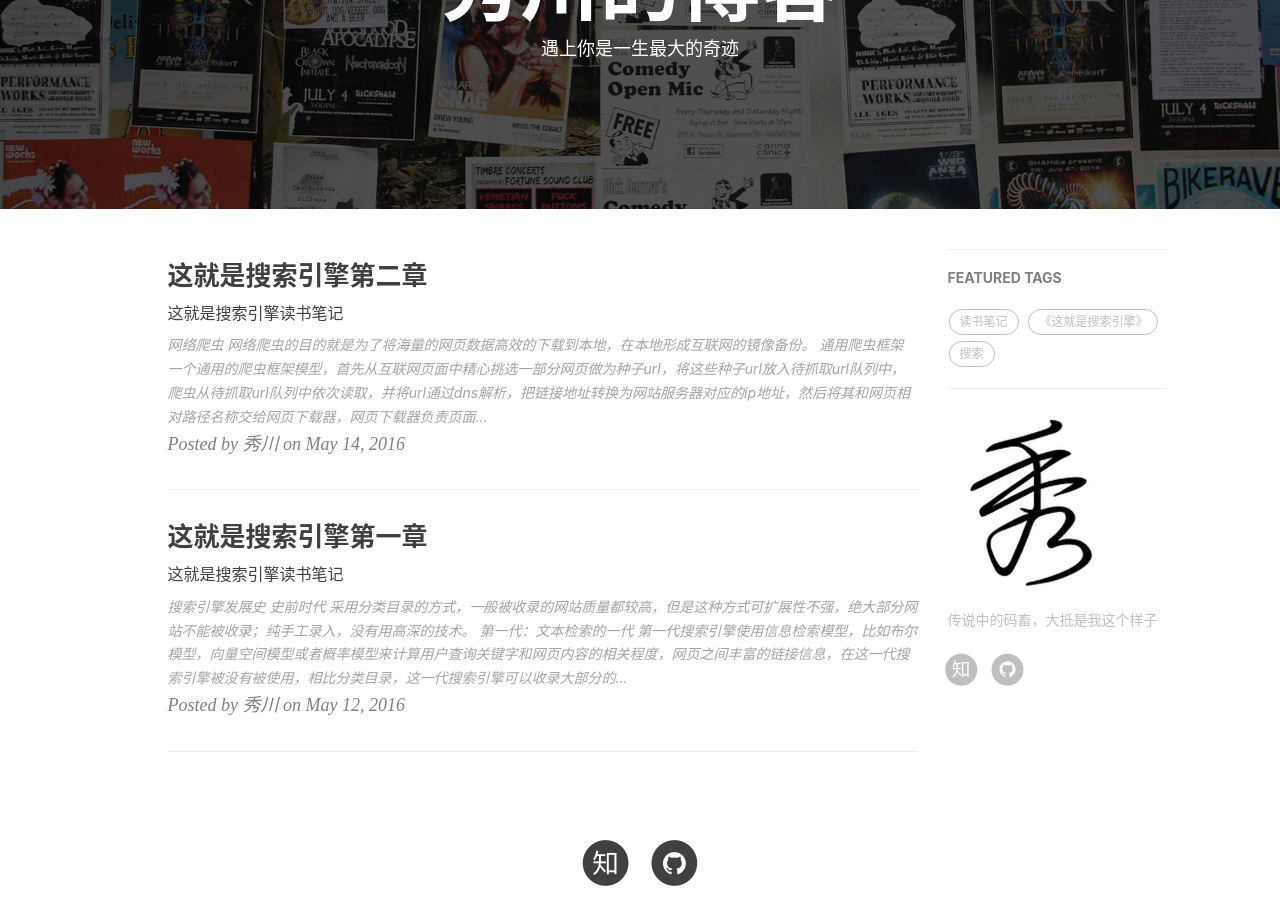
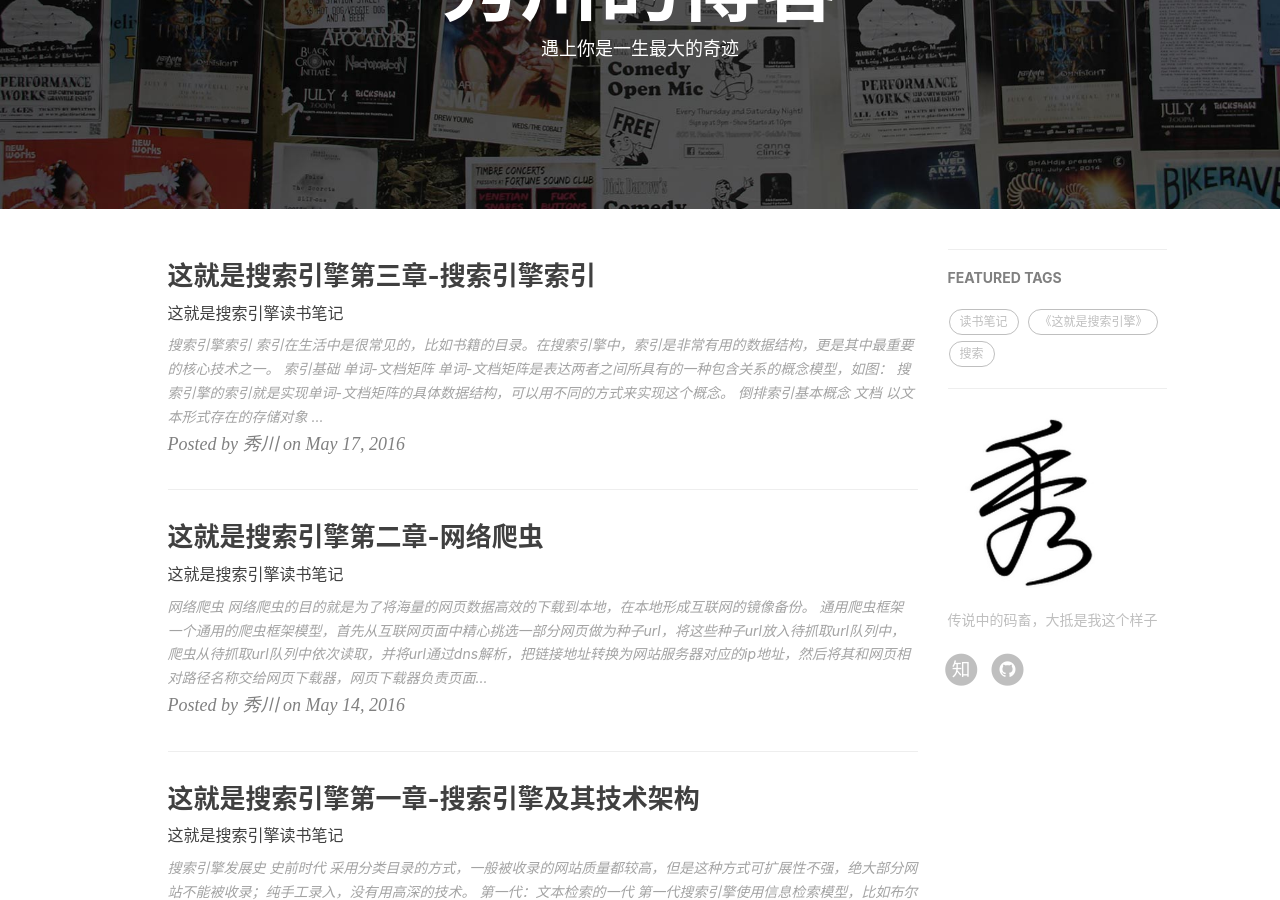
Before and after one commit to froest2012/froest.github.io, a Jekyll site: the page built from index.html, in a window 1280 px wide and 900 px high, scrolled down 209 px. Built offline with Jekyll 4.4.1, drawn with Linux system fonts in a browser that asks for light colours; nearby versions of some CDN libraries; the list of posts is cut into pages by our own code; comment, search, counter and statistics services are not loaded; some of the changed lines change nothing that is shown.

Commit message:
3th chapter

```diff
--- a/_posts/2016-05-12-the-1th-chapter-of-this-is-search-engine.md
+++ b/_posts/2016-05-12-the-1th-chapter-of-this-is-search-engine.md
@@ -1,6 +1,6 @@
 ---
 layout:     post
-title:      "这就是搜索引擎第一章"
+title:      "这就是搜索引擎第一章-搜索引擎及其技术架构"
 subtitle:   "这就是搜索引擎读书笔记"
 date:       2016-05-12
 author:     "秀川"
--- a/_posts/2016-05-12-the-2th-chapter-of-this-is-search-engine.md
+++ b/_posts/2016-05-12-the-2th-chapter-of-this-is-search-engine.md
@@ -1,6 +1,6 @@
 ---
 layout:     post
-title:      "这就是搜索引擎第二章"
+title:      "这就是搜索引擎第二章-网络爬虫"
 subtitle:   "这就是搜索引擎读书笔记"
 date:       2016-05-14
 author:     "秀川"
--- /dev/null
+++ b/_posts/2016-05-12-the-3th-chapter-of-this-is-search-engine.md
@@ -0,0 +1,231 @@
+---
+layout:     post
+title:      "这就是搜索引擎第三章-搜索引擎索引"
+subtitle:   "这就是搜索引擎读书笔记"
+date:       2016-05-17
+author:     "秀川"
+header-img: "img/post-bg-re-vs-ng2.jpg"
+header-mask: 0.3
+catalog:    true
+tags:
+    - 读书笔记
+    - 《这就是搜索引擎》
+    - 搜索
+    - 搜索引擎索引
+---
+
+# 搜索引擎索引
+索引在生活中是很常见的，比如书籍的目录。在搜索引擎中，索引是非常有用的数据结构，更是其中最重要的核心技术之一。
+
+## 索引基础
+#### 单词-文档矩阵
+单词-文档矩阵是表达两者之间所具有的一种包含关系的概念模型，如图：
+![单词-文档矩阵](../../../../img/in-post/0512/单词-文档矩阵.jpg, "单词-文档矩阵")
+
+搜索引擎的索引就是实现单词-文档矩阵的具体数据结构，可以用不同的方式来实现这个概念。
+
+### 倒排索引基本概念
+
+* 文档
+以文本形式存在的存储对象
+
+* 文档集合
+由若干个文档组成的集合称为文档集合
+
+* 文档编号
+在索引引擎内部，会为文档集合中的每个文档赋予一个唯一的内部编号
+
+* 单词编号
+与文档编号类似，搜索引擎内部以唯一的编号来表示某个单词
+
+* **倒排索引**（lexicon）
+倒排索引是实现单词-文档矩阵的一种具体的存储形式。通过单词快速的获取包含这个单词的文档列表。倒排索引主要由两部分组成：**单词词典**和**倒排文件**。
+
+* 单词词典
+单词词典是由文档集合中出现过的所有单词构成的字符串集合，单词词典内每条索引项记载单词本身的一些信息以及指向倒排列表的指针。
+
+* 倒排列表
+倒排列表记载了出现过某个单词的所有文档的文档列表以及单词在该文档中出现的位置信息，每条记录称为倒排项
+
+* 倒排文件
+所有单词的倒排列表往往顺序的存储在磁盘的某个文件里面，这个文件即倒排文件，倒排文件是存储所有的物理文件。
+
+![倒排文件基本概念](../../../../img/in-post/0512/倒排索引基本概念.jpg "倒排索引基本概念")
+
+* 词频（TF）
+某个单词在某个文档中出现的次数
+
+* 文档频率
+文档频率信息代表了文档集合中有多少个文档包含这个单词，他和词频一样，在搜索结果排序中有着非常重要的作用。
+
+* 位置信息
+单词在某个文档中出现的位置，这个信息在索引中可以选择不包含，因为加入位置信息以后索引会膨胀的很快。
+
+## 单词词典
+单词词典是倒排索引中非常重要的组成部分,用来维护文档集合中出现过的所有单词的相关信息，同时用于记载某个单词对应的倒排列表在倒排文件中的位置信息。
+
+常用的数据结构：哈希加链表和树形词典结构。
+
+### 哈希加链表
+这种词典结构主要由哈希表以及冲突链表组成。每个哈希表项保存一个指针，指向冲突链表，在冲突链表里，相同哈希值的单词形成链表结构。
+
+### 树形结构
+B树（B+树）是另一种高效查找结构，B树与哈希方式查找不同，需要字典项能够按照大小排序（数字或者字符序），而哈希方式无须此要求。
+下图是B树结构示意图：
+![B树查找结构](../../../../img/in-post/0512/B树查找结构.jpg "B树查找结构")
+
+B树形成了层级查找结构，中间节点用于支出一定顺序范围的词典项目存储在哪个子树种，起到根据词典项比较大小进行导航的作用，最底层的叶子节点存储单词的地址信息，根据这个地址就可以提取出单词字符串。
+
+## 倒排列表
+倒排列表用来记录有哪些文档包含了某个单词。一般文档集合里面会有很多文档包含某个单词，每个文档会记录文档编号（DocId），单词在这个文档中出现的次数（TF）及单词在文档中哪些位置出现过等信息，这样与一个文档相关的信息被称为倒排索引项，包含这个单词的一系列倒排索引项形成了倒排列表。
+
+在实搜索引擎系统中，并不存储倒排索引项中的实际编号，而是代之以文档编号差值（要求倒排索引项按照由小到大排序，保证差值总是大于0的整数），这么做的主要原因是对数据进行压缩，增加数据的压缩率。
+
+## 建立索引
+建立索引比较实用的三种方法
+
+### 两遍文档遍历法
+两遍文档遍历法是完全使用内存建立索引的，其他两种方法都是需要内存与磁盘相互配合才可以建立索引。
+
+第一遍扫描获取建立索引的一些统计信息，比如文档集合包含的文档个数，文档集合内所包含的不同单词个数，每个单词在多少文档中出现过的信息DF，把所有单词的DF值全部相加，就可以知道建立索引所需的内存大小是多少。然后在内存中分配足够大的连续存储区域，因为第一遍扫描已经获得了每个单词的DF信息，所以将连续存储区分成不同大小的片段，词典内某个单词根据自己对应的DF信息，可以通过指针，指向属于自己的内存片段的起始位置与终止位置。
+
+第二遍扫描对每一个单词，获得包含这个单词的每个文档的文档id，词频信息，把这些信息不断的填充到第一遍扫描分配的内存空间中，当第二遍扫描结束的时候，分配的内存空间正好被填充满。
+
+内存要求很大，因为要扫描两遍，索引速度上相比于其他两种也不占优势，在现实中这种方法并不常见。
+
+### 排序法
+在内存中分配固定大小的空间，用于存放词典信息以及索引的中间结果，当分配的中间结果被消耗完时，把中间结果写入磁盘上的临时文件，清空内存里中间结果所占的空间，以用做下一轮索引中间结果的存储区，这种方法由于只需要固定大小的内存，所以可以对任意大小的文档集合建立索引。
+![排序法建索引](../../../../img/in-post/0512/排序法建索引.jpg "排序法建索引")
+
+中间结果写入磁盘临时文件之前，需要对中间结果集（倒排项列表）进行按照单词ID，文档ID排序（有利于临时文件合并），排序完以后写入到临时文件中。当所有的文档都处理完成，在内存中对应临时文件的个数分配相应多的缓冲区，读入部分临时文件，将不同缓冲区中包含同一个单词的三元组（倒排项）进行合并，写入最终索引，同时将缓冲区中这个单词的三元组内容清空。三元组在临时文件中必须是有序的，这样才能够方便合并。
+
+随着处理文档增多，词典所占用的内存也会越来越多，最后用于中间结果保存的空间就越来越少，处理速度就越来越慢。
+
+### 归并法
+归并法是排序法的升级版。也会在内存中开辟一块固定大小的内存存储中间结果，无论建立多大的索引都可以使用此方法来完成。当内存满了，就把中间结果写入磁盘临时文件，在排序法中，只有有序三元组（倒排项）信息是写入磁盘临时文件的，但是归并法会把词典信息以及三元组信息全部写入磁盘临时文件（中间结果应该也是有序的，方便后面归并），词典项放在列表最前端，之后跟随相应的倒排列表。
+
+在归并法中的临时文件中存储的是完整的倒排索引信息。
+
+## 动态索引
+搜索引擎需要处理的文档都是动态文档，文档更新内容，文档被删除，新增文档，动态索引可以让索引系统如何做到实时反应，在这种动态索引中，有3个关键的索引结构：倒排索引，临时索引，已删除文档。
+
+* 倒排索引
+词典信息在内存，倒排列表存在磁盘文件中
+
+* 临时索引
+词典信息与倒排列表都存在内存中
+
+* 已删除文档
+已经删除的文档id的集合，修改的文档，相当于就文档删除，新增一个新的文档
+
+用户查询的时候，搜索引擎同时从倒排索引和临时索引中读取用户查询单词的倒排列表，找到包含用户查询的文档集合，并对两个结果进行合并，之后利用已删除文档列表进行过滤，返回最终结果。
+
+## 索引更新策略
+由于内存的限制，需要将内存中的临时索引更新到磁盘中去，所以需要考虑索引更新策略。索引更新策略有4种：完全重建索引，再合并策略，原地更新策略，混合策略。
+
+### 完全重建策略
+当新增文档达到一定数量，将新增文档与原先的文档进行合并，按照之前介绍的建索引的方式建立索引，新索引建立完成后，老索引被遗弃。
+
+因为重建索引时间比较长，索引在进行索引重建的过程中，老索引任然需要维护来对用户查询作出响应。这种完全重建索引的策略一般用于小文档，因为这种方式代价比较高。
+
+### 再合并策略
+当新增文档达到一定数量，临时索引与老文档的倒排索引进行合并。
+
+再合并策略按照以下步骤进行索引内容更新：
+
+* 当新增文档进入系统，解析文档，之后更新内存中维护的临时索引，文档中出现的每个单词，在其倒排列表末尾追加倒排列表项，这个临时索引可称为增量索引。
+* 一旦增量索引将指定内存消耗完，此时需要一次索引合并，即增量索引与倒排索引内容进行合并。倒排索引与增量索引在遍历之前都需要按照字典序排序，这样对倒排文件的遍历只需要一遍，并且可以顺序读，减少了文件操作中比较耗时的磁盘寻道时间（这是再合并策略高效的原因）。
+
+合并步骤如图：
+![再合并策略](../../../../img/in-post/0512/再合并策略动态更新索引.jpg "再合并策略动态更新索引")
+
+已经删除的索引还是存在的，这是再合并策略的一个缺点。
+
+### 原地更新策略
+增量索引达到一定的大小以后，在原来的倒排索引文件中做追加操作，将增量索引中的倒排列表项追加到老索引相应的位置末尾。
+
+但是存在一个问题，倒排文件中的两个相邻单词，为了查询时加快速度，其倒排索引一般是顺序序列存储的，这导致了没有空余的位置用来追加信息，为了支持原地更新操作，每个单词的倒排列表后面会预留出一定的磁盘空间，在索引合并的时候可以将增量索引追加到预留空间中。
+
+如果预留空间不足以容纳新增的倒排所以，那么会在磁盘中找到一块连续的存储区，之后把老的倒排列表读出并写入新的磁盘位置，并且增量索引的倒排列表项追加到后面。
+
+原地更新策略效率比再合并策略低，主要有两方面的原因：
+1. 对倒排列表的迁移是比较常见的操作，为了能进行快速迁移，而需要找到足够大的磁盘连续存储区，所以这个策略需要对磁盘可用空间进行维护和管理，而这种维护和查找的成本非常高
+2. 由于原地更新策略对单词的倒排列表做数据迁移某些单词及其对应倒排列表会从老索引中移除，这样就破坏了这种单词的连续性，导致在进行索引合并时不能进行顺序读取，必须维护一个单词到其倒排列表文件相应位置的映射表，这样做一方面降低了磁盘读取数据，一方面需要大量的内存来存储这种映射关系。
+
+### 混合策略
+混合策略的出发点是能够结合不同索引更新策略的长处，将不同的索引更新策略混合，以形成高效的方法。
+
+混合策略一般按照单词的不同性质分类，不同类别的单词，对其索引采取不同的索引更新策略。常见的做法是按照单词对应的倒排列表的长度进行区分，倒排列表长的单词采用原地更新策略（可以减少磁盘读写次数），倒排列表短的单词采用再合并策略
+
+## 查询处理
+查询处理主要是搜索引擎对于用户查询的处理过程，常见的查询处理机制，一种叫一次一文档方式，另一种叫一次一单词方法。还可以使用跳跃指针来查询优化过程。
+
+### 一次一文档
+搜索引擎接收到用户的查询后，解析出查询词，然后将查询词对应的倒排列表从磁盘读出，所谓一次一文档，就是每次把一个文档处理完成（最终相似性得分）再去处理下一个文档，以文档为单位。
+![一次一文档]()
+
+搜索系统的输出结果往往是限定个数的，在实际实现一次一文档方式时，不必保存所有文档的相关性得分，而只需要在内存中维护一个大小为K的优先级队列，用来保存目前计算过程中得分最高的K个文档即可，这样可以节省内存和计算时间。一般采取**根堆优先级队列**。
+
+### 一次一单词
+一次一文档是先纵向遍历单词文档矩阵，再横向遍历单词文档矩阵；但是一次一单词是先横向遍历单词文档矩阵，再纵向遍历单词文档矩阵。
+
+处理完所有单词对应的倒排列表以，计算每个文档的相似性得分，之后按照得分大小排序，输出得分最高的K个文档。
+
+![一次一单词]()
+
+### 跳跃指针
+跳跃指针的基本思想是将一个倒排列表的数据化整为零，切分为若干个大小固定的数据块，一个数据块为一组，对每个数据块，增加元信息来记录关于这个块的一些信息，这样即使面对压缩后的倒排列表在进行倒排列表合并的时候也可能有两个好处：一个好处是无须解压缩所有倒排列表项，只解压缩部分数据即可；另一个好处是无须比较任意两个文档id，通过这两种方式有效节省了计算资源和存储资源。
+
+使用跳跃指针只要解压缩包含这个文档id的一段倒排列表接口，不需要解压缩所有的倒排列表。跳表如果数据块小，那么指针向后跳跃的可能性就大，增加了指针的比较次数；如果数据块大，可以有效减少指针比较次数，但是使用跳跃指针向后跳跃的可能性就变小，所以需要根据数据情况对块大小进行合理的设置才能取得最有结果。现实中的做法：***假设倒排列表长度为L，即包含L个文档ID，使用L的平方根做为块的大小***。
+
+## 多字段索引
+搜索关键词出现在不同字段的权重是不一样的，如果搜索关键词出现在网页标题，很明显这个网页的相关性会高于只在正文中出现关键词的网页，所以区分不同字段对于搜索引擎的相关性评分也有很大的作用。
+
+搜索引擎需要对多字段进行索引，而实现多字段索引有三种方式：多索引方式，倒排列表方式，扩展列表方式。
+
+### 多索引方式
+多索引方式针对每个字段分别建立一个索引，用户指定某个字段做为搜索范围时，可以从相应的索引里提取结果。
+
+如果用户没有指定特定的字段，搜索引擎会对所有字段进行查找并合并多个字段的相关性得分，对于多索引方式来说，就需要对多个索引进行读取，索引这种方式效率会比较低。
+
+### 倒排列表
+为了支持字段搜索，也可以把字段信息存储在某个关键词对应的倒排列表内，在倒排列表中每个文档索引项信息的末尾追加字段信息，这样在读出用户查询关键词的倒排列表的同时，就可以根据字段信息，判断这个关键词是否在某个字段中出现，以此来进行过滤，并保留指定志短内出现过搜索词的文档做为搜索结果。
+
+### 扩展列表方式
+扩展列表是实际中用的比较多的支持多字段索引的方法。这个方法为每个字段建立一个列表，这个列表记载了这个字段在每个文档中出现的对应位置信息。
+![扩展列表方式]()
+
+## 短语查询
+短语查询强调单词之间的顺序。如果单词的倒排列表只存储文档编号以及单词频率信息，其爆了的信息是不足以支持短语搜索的，因为单词之间的顺序关系没有保留。常见的支持短语查询技术方法：位置信息索引，双词索引，短语索引。
+
+### 位置信息索引
+我们一般不存储位置信息，因为加入位置信息这样会使倒排列表长度剧烈增加，消耗很多内存，另外还影响读取效率，对快速响应用户查询不利。但是如果加上位置信息，可以很方便的支持短语查询。
+
+### 双词索引
+双词索引是另一种可以对短语查询提供支持的索引结构。短语至少两个单词，也可能包含多个单词，统计数据表明，二词短语在短语中所占比例最大，如果能针对二词短语提供快速查询，也能解决短语查询问题。
+
+双词索引会使数据量急剧增大，词典结构是一维的，而双词索引是二维的，这样倒排列表会急剧增大，所以一般并非对所有的单词建立双词索引，而只是对计算代价高的短语建双词索引。
+
+### 短语索引
+短语索引就是直接在索引中加入短语索引，但是不可能事先将所有的短语都建好，通用的做法是挖掘出热门短语，为这些短语专门建立索引。
+
+加入短语索引以后，搜索引擎接收到用户的查询后，首先在短语索引里查找，如果找到，则计算后返回给用户搜索结果，否则任然利用常规索引进行查询处理。
+
+![短语索引]()
+
+### 混合方法
+位置索引适合处理常规的短语查询，即计算代价小的短语；双词索引适合处理计算代价较高的短语查询；短语索引适合处理热门短语查询或者文本中高频度出现的短语。如果这三种索引能够有机的集成在一起，就可以使系统返回出很大优势。
+
+![混合索引]()
+
+## 分布式索引
+当搜索引擎需要处理的文档集合数量非常庞大时，靠单机往往难以承担如此重任，此时需要考虑分布式解决方案。每台机器维护整个索引的一部分，由多机写作来完成索引的建立和对查询的响应。分布式索引方案有两种：按文档对索引划分和按单词对索引划分。
+
+### 按文档划分
+按文档划分就是将整个文档集合切割成若干个子集，每台机器负责对某个文档子集建立索引，并响应查询请求。查询分发服务器接收到查询请求以后将查询广播给所有索引服务器，每个索引服务器负责部分文档子集的索引维护和查询响应，当索引服务器接收到用户查询之后，按照计算相关文档的得分，返回得分最高的K个文档给分发服务器，分发服务器拿到各个索引服务器的搜索结果后，合并结果并返回。
+![文档划分方式对用户查询的响应]()
+
+### 按单词划分
+按单词划分是对单词词典进行划分，每个索引服务器负责词典中部分单词的倒排列表的建立和维护。某个单词的查询只能在某台服务器下面完成。
+
+按单词划分扩展性差，负载均衡也不是很好，容错性差对查询处理方式的支持不够灵活，所以按文档划分对于索引的分布式来说是比较好的选择
```
Also changed, not shown: img/in-post/0512/B树查找结构.jpg (added), img/in-post/0512/倒排索引基本概念.jpg (added), img/in-post/0512/再合并策略动态更新索引.jpg (added), img/in-post/0512/单词-文档矩阵.jpg (added), img/in-post/0512/排序法建索引.jpg (added).
